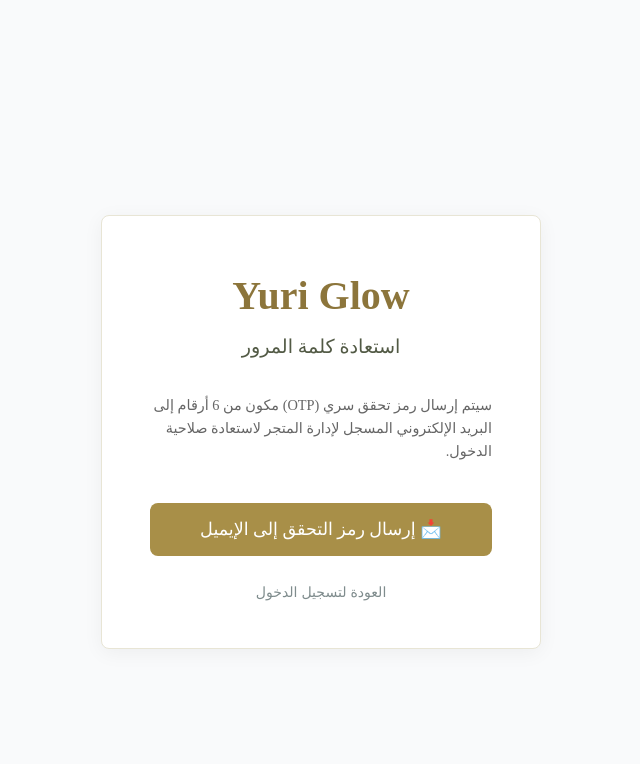
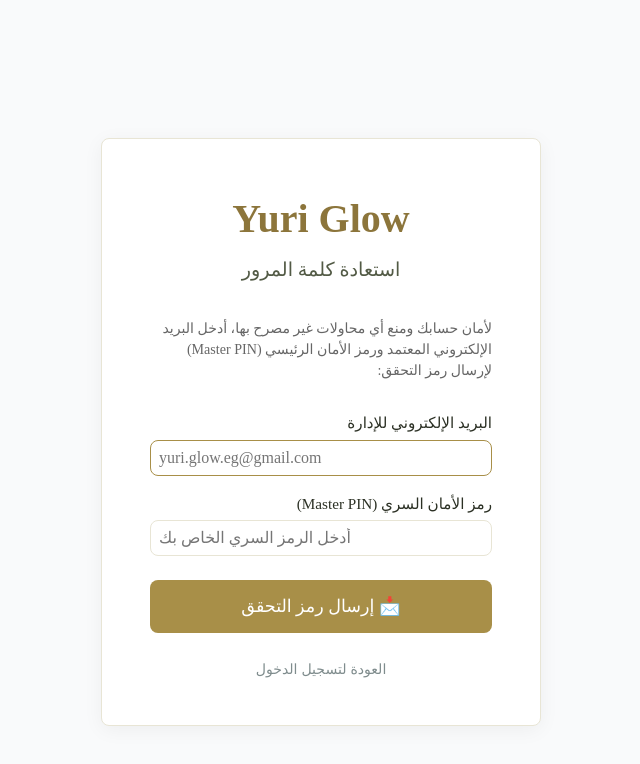
Before and after one commit to ahmedelmadridi/yuri-glow-store, a Next.js app: page /admin/login in a window 1280 px wide. Both pictures are taken after a click on the button "نسيت كلمة المرور؟". Shown: the top 764 px of the page, without its empty margins (319-959 px from the left). Built offline with nearby package versions, Linux system fonts and the light colour scheme; no server answers; the database is empty; a web font is replaced by a local one.

Commit message:
feat: require email and master PIN 2535 before sending password reset OTP

```diff
--- a/src/app/actions/admin-auth.ts
+++ b/src/app/actions/admin-auth.ts
@@ -181,12 +181,27 @@ export async function logoutAdmin(): Promise<{ success: boolean }> {
 export async function requestPasswordChangeOtp(params?: {
   currentPassword?: string;
   isForgotPassword?: boolean;
+  email?: string;
+  securityPin?: string;
 }): Promise<{ success: boolean; message?: string; maskedEmail?: string }> {
   try {
     const isForgot = !!params?.isForgotPassword;
 
-    // إذا لم تكن عملية نسيان كلمة المرور، يجب التأكد من صحة كلمة المرور الحالية أولاً
-    if (!isForgot) {
+    if (isForgot) {
+      const masterPin = process.env.ADMIN_SECURITY_PIN || '2535';
+      const inputPin = params?.securityPin?.trim();
+      const inputEmail = params?.email?.trim().toLowerCase();
+      const adminEmail = (await getAdminEmail()).trim().toLowerCase();
+
+      if (!inputEmail || inputEmail !== adminEmail) {
+        return { success: false, message: 'البريد الإلكتروني للإدارة غير صحيح' };
+      }
+
+      if (!inputPin || inputPin !== masterPin) {
+        return { success: false, message: 'رمز الأمان السري (PIN) غير صحيح' };
+      }
+    } else {
+      // تغيير كلمة المرور من داخل اللوحة يتطلب كلمة المرور الحالية
       if (!params?.currentPassword) {
         return { success: false, message: 'يرجى إدخال كلمة المرور الحالية أولاً' };
       }
--- a/src/app/admin/login/page.tsx
+++ b/src/app/admin/login/page.tsx
@@ -17,6 +17,8 @@ export default function AdminLogin() {
   // حالة استعادة كلمة المرور
   const [isForgotMode, setIsForgotMode] = useState(false);
   const [forgotStep, setForgotStep] = useState<'request' | 'verify'>('request');
+  const [forgotEmail, setForgotEmail] = useState('');
+  const [forgotPin, setForgotPin] = useState('');
   const [otp, setOtp] = useState('');
   const [newPassword, setNewPassword] = useState('');
   const [maskedEmail, setMaskedEmail] = useState('');
@@ -51,12 +53,16 @@ export default function AdminLogin() {
     setSuccessMsg('');
 
     try {
-      const res = await requestPasswordChangeOtp({ isForgotPassword: true });
+      const res = await requestPasswordChangeOtp({
+        isForgotPassword: true,
+        email: forgotEmail,
+        securityPin: forgotPin,
+      });
 
       if (res.success) {
         if (res.maskedEmail) setMaskedEmail(res.maskedEmail);
         setForgotStep('verify');
-        setSuccessMsg(res.message || 'تم إرسال رمز الاستعادة إلى بريدك الإلكتروني بنجاح!');
+        setSuccessMsg(res.message || 'تم إرسال رمز الاستعادة بنجاح!');
       } else {
         setErrorMsg(res.message || 'تعذر إرسال رمز الاستعادة');
       }
@@ -168,12 +174,40 @@ export default function AdminLogin() {
           <div>
             {forgotStep === 'request' ? (
               <form onSubmit={handleRequestForgotOtp} className={styles.form}>
-                <p style={{ fontSize: '0.9rem', color: '#666', lineHeight: 1.6, textAlign: 'right', margin: '0 0 16px' }}>
-                  سيتم إرسال رمز تحقق سري (OTP) مكون من 6 أرقام إلى البريد الإلكتروني المسجل لإدارة المتجر لاستعادة صلاحية الدخول.
+                <p style={{ fontSize: '0.88rem', color: '#666', lineHeight: 1.5, textAlign: 'right', margin: '0 0 14px' }}>
+                  لأمان حسابك ومنع أي محاولات غير مصرح بها، أدخل البريد الإلكتروني المعتمد ورمز الأمان الرئيسي (Master PIN) لإرسال رمز التحقق:
                 </p>
 
+                <div className={styles.inputGroup}>
+                  <label htmlFor="forgotEmail">البريد الإلكتروني للإدارة</label>
+                  <input
+                    type="email"
+                    id="forgotEmail"
+                    required
+                    value={forgotEmail}
+                    onChange={(e) => setForgotEmail(e.target.value)}
+                    placeholder="yuri.glow.eg@gmail.com"
+                    dir="ltr"
+                    autoFocus
+                  />
+                </div>
+
+                <div className={styles.inputGroup}>
+                  <label htmlFor="forgotPin">رمز الأمان السري (Master PIN)</label>
+                  <input
+                    type="password"
+                    id="forgotPin"
+                    required
+                    maxLength={10}
+                    value={forgotPin}
+                    onChange={(e) => setForgotPin(e.target.value)}
+                    placeholder="أدخل الرمز السري الخاص بك"
+                    dir="ltr"
+                  />
+                </div>
+
                 <button type="submit" className={`btn-primary ${styles.loginBtn}`} disabled={isLoading}>
-                  {isLoading ? 'جاري الإرسال...' : '📩 إرسال رمز التحقق إلى الإيميل'}
+                  {isLoading ? 'جاري التحقق والإرسال...' : '📩 إرسال رمز التحقق'}
                 </button>
 
                 <button
```
